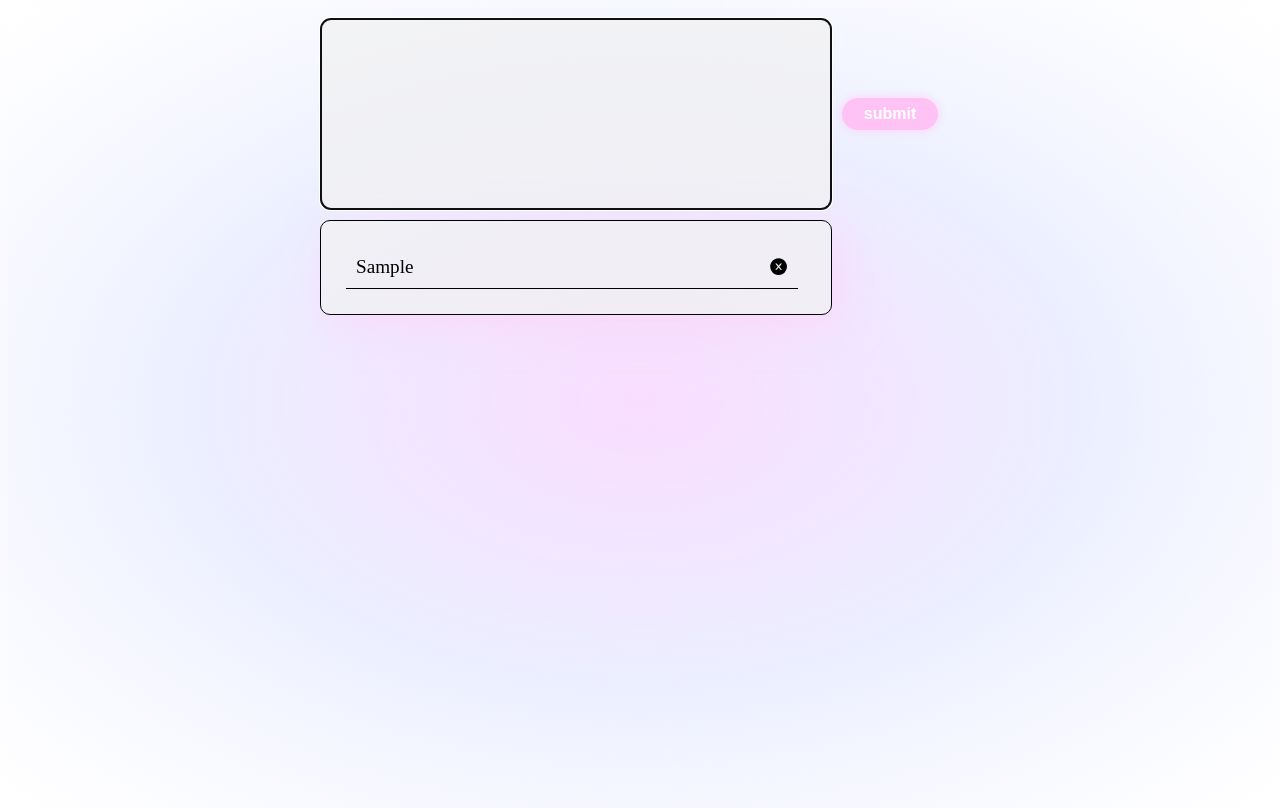
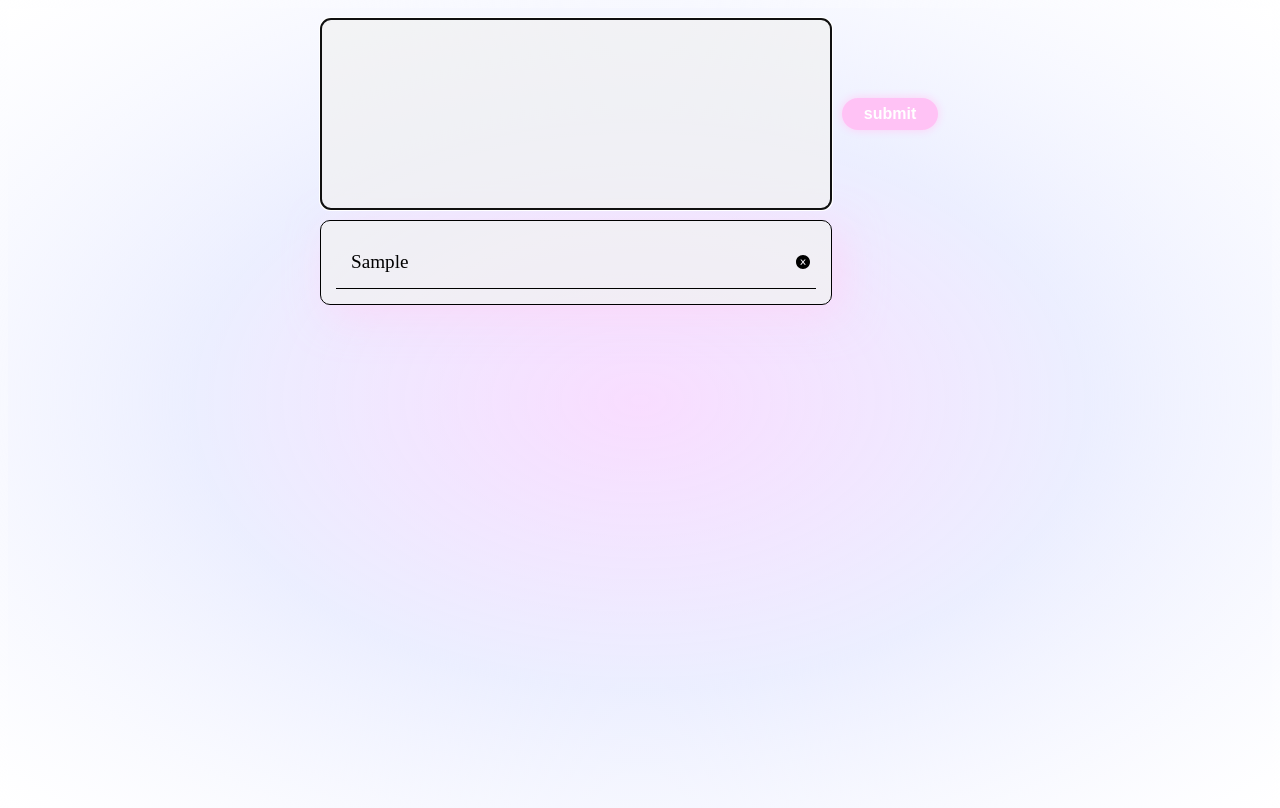
Before and after one commit to CHOsanok/todolist, a React (Vite) app: page / in a window 1280 px wide. Both pictures are taken after typing "Sample" into the empty fields and a click on the button "submit". Built offline with nearby package versions, Linux system fonts and the light colour scheme.

Commit message:
feat/li태그div로묶음

```diff
--- a/src/App.jsx
+++ b/src/App.jsx
@@ -3,6 +3,7 @@ import Form from "./components/Form";
 import { Li } from "./style/LiStyled";
 import { Ul } from "./style/UlStyled";
 import { AiFillCloseCircle } from "react-icons/ai";
+import { Div } from "./style/DivStyled";
 
 const App = () => {
   const [todoList, setTodoList] = useState([]);
@@ -20,10 +21,10 @@ const App = () => {
         <Ul>
           {todoList.map((item, idx) => {
             return (
-              <Li key={item.id}>
-                {item.text}
+              <Div key={item.id}>
+                <Li>{item.text}</Li>
                 <AiFillCloseCircle onClick={() => deleteTodo(idx)} />
-              </Li>
+              </Div>
             );
           })}
         </Ul>
--- /dev/null
+++ b/src/style/DivStyled.jsx
@@ -0,0 +1,9 @@
+import styled from "styled-components";
+
+export const Div = styled.div`
+  display: flex;
+  justify-content: space-between;
+  align-items: center;
+  padding: 5px;
+  border-bottom: solid 1px #000;
+`;
--- a/src/style/LiStyled.jsx
+++ b/src/style/LiStyled.jsx
@@ -4,13 +4,8 @@ export const Li = styled.li`
   white-space: nowrap;
   overflow: hidden;
   text-overflow: ellipsis;
+  width: 25rem;
   cursor: pointer;
-  display: flex;
-  align-items: center;
-  justify-content: space-between;
   padding: 10px;
-  margin: 10px;
-  border-bottom: solid 1px #000;
-  width: 27rem;
   font-size: 1.2rem;
 `;
```
